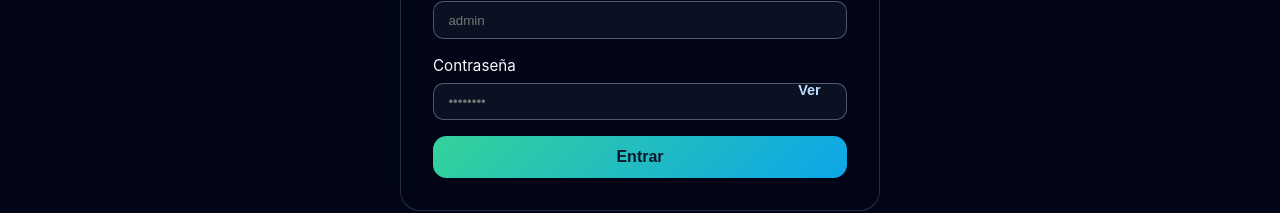
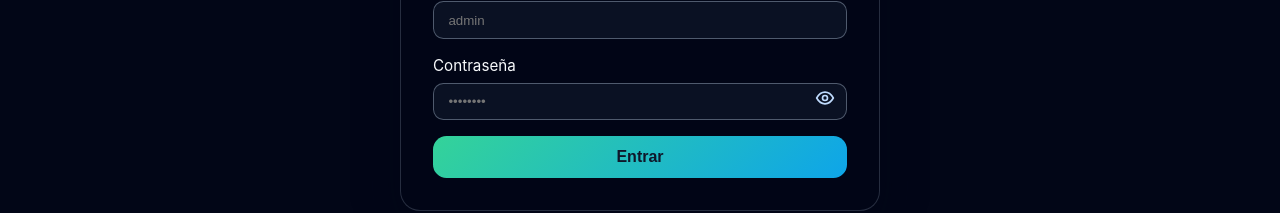
Before and after one commit to rungod95/Control-Accesos, a Vue app in the folder control-accesos-pwa/: page /login in a window 1280 px wide. Shown: the part 488-701 px from the top of the page. Built offline with nearby package versions, Linux system fonts and the light colour scheme; no server answers.

Commit message:
ui: add eye icon to password toggle

```diff
--- a/control-accesos-pwa/src/views/LoginView.vue
+++ b/control-accesos-pwa/src/views/LoginView.vue
@@ -92,9 +92,42 @@ watch(
         <button
           type="button"
           class="toggle"
+          :aria-label="showPassword ? 'Ocultar contraseña' : 'Mostrar contraseña'"
           @click="showPassword = !showPassword"
         >
-          {{ showPassword ? 'Ocultar' : 'Ver' }}
+          <svg
+            v-if="!showPassword"
+            width="20"
+            height="20"
+            viewBox="0 0 24 24"
+            fill="none"
+            xmlns="http://www.w3.org/2000/svg"
+          >
+            <path
+              d="M2 12s4-7 10-7 10 7 10 7-4 7-10 7S2 12 2 12Z"
+              stroke="currentColor"
+              stroke-width="2"
+              stroke-linecap="round"
+              stroke-linejoin="round"
+            />
+            <circle cx="12" cy="12" r="3" stroke="currentColor" stroke-width="2" />
+          </svg>
+          <svg
+            v-else
+            width="20"
+            height="20"
+            viewBox="0 0 24 24"
+            fill="none"
+            xmlns="http://www.w3.org/2000/svg"
+          >
+            <path
+              d="M3 3l18 18M10.477 10.485A3 3 0 0013.5 13.5m-5.853 2.647C5.134 15.437 3.5 13.5 3.5 13.5s4-7 10-7c1.4 0 2.662.353 3.782.898M14.121 9.88a3 3 0 00-3.999 3.999"
+              stroke="currentColor"
+              stroke-width="2"
+              stroke-linecap="round"
+              stroke-linejoin="round"
+            />
+          </svg>
         </button>
       </label>
 
@@ -157,7 +190,9 @@ input {
   background: transparent;
   color: #bfdbfe;
   cursor: pointer;
-  font-size: 0.9rem;
+  padding: 0.1rem;
+  display: flex;
+  align-items: center;
 }
 
 button {
```
